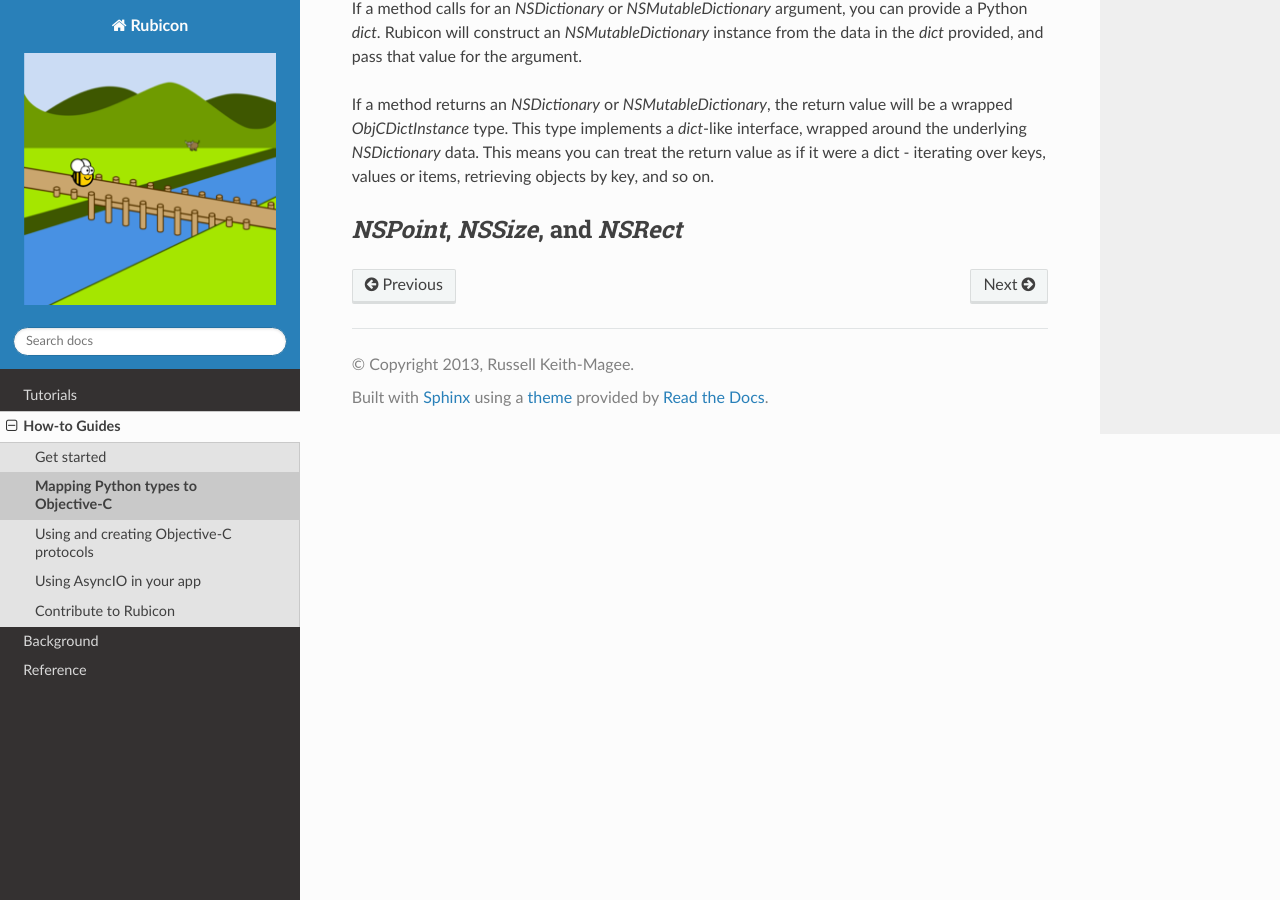
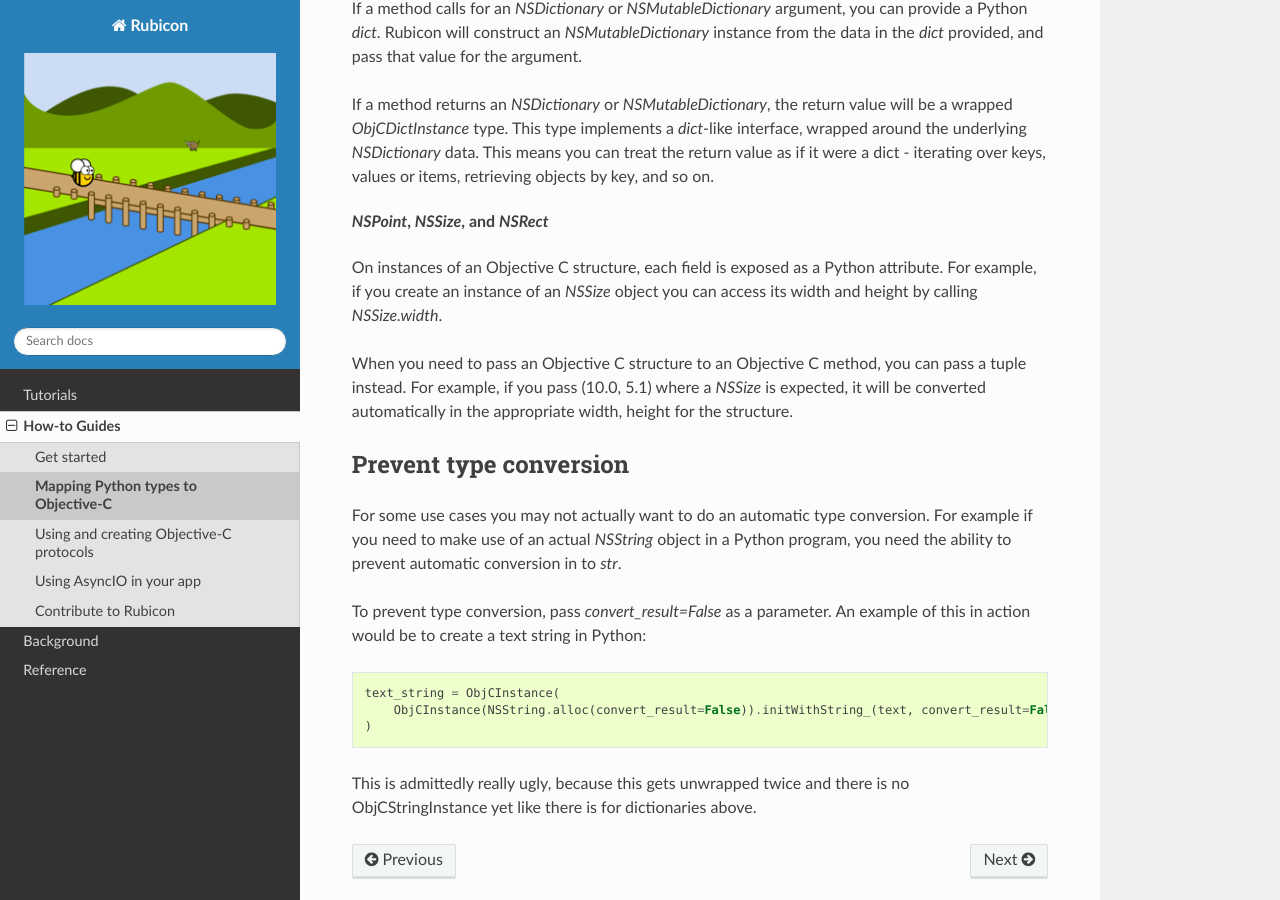
Before and after one commit to beeware/rubicon-objc, a Sphinx documentation site: the page built from docs/how-to/type-mapping.rst, in a window 1280 px wide and 900 px high, scrolled down 1437 px. Built offline with Sphinx 7.4.7 and the Read the Docs theme 2.0.0, drawn with Linux system fonts in a browser that asks for light colours.

Commit message:
Add documentation about NSSize and preventing type conversion
Signed-off-by: Dan Yeaw <dan@yeaw.me>

```diff
--- a/docs/how-to/type-mapping.rst
+++ b/docs/how-to/type-mapping.rst
@@ -82,4 +82,30 @@ means you can treat the return value as if it were a dict - iterating over
 keys, values or items, retrieving objects by key, and so on.
 
 `NSPoint`, `NSSize`, and `NSRect`
----------------------------------
+ -------------------------------
+
+On instances of an Objective C structure, each field is exposed as a Python
+attribute. For example, if you create an instance of an `NSSize` object you can
+access its width and height by calling `NSSize.width`.
+
+When you need to pass an Objective C structure to an Objective C method,
+you can pass a tuple instead. For example, if you pass (10.0, 5.1) where a
+`NSSize` is expected, it will be converted automatically in the appropriate
+width, height for the structure.
+
+Prevent type conversion
+-----------------------
+
+For some use cases you may not actually want to do an automatic type conversion.
+For example if you need to make use of an actual `NSString` object in a Python
+program, you need the ability to prevent automatic conversion in to `str`.
+
+To prevent type conversion, pass `convert_result=False` as a parameter. An
+example of this in action would be to create a text string in Python::
+
+    text_string = ObjCInstance(
+        ObjCInstance(NSString.alloc(convert_result=False)).initWithString_(text, convert_result=False)
+    )
+
+This is admittedly really ugly, because this gets unwrapped twice and there
+is no ObjCStringInstance yet like there is for dictionaries above.
```
